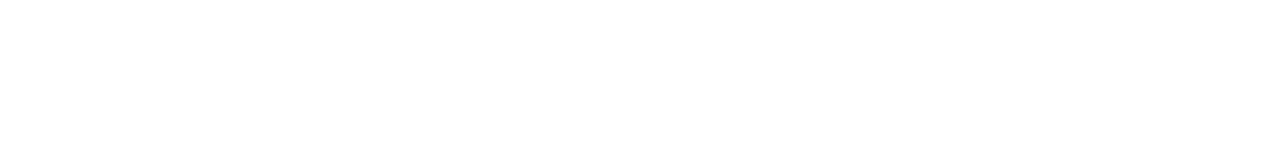
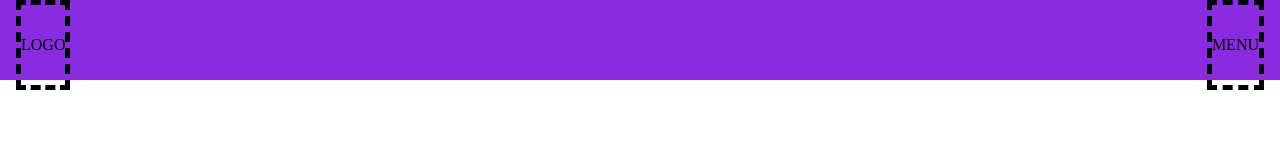
Before and after one commit to GianmarcoBramucci/htmlcss-responsive-layout, a plain HTML site: page index.html in a window 1280 px wide. Drawn offline with Linux system fonts and the light colour scheme.

Commit message:
add header

```diff
--- a/css/style.css
+++ b/css/style.css
@@ -0,0 +1,40 @@
+/*
+**********************************
+RESET
+**********************************
+*/
+*{
+    margin: 0;
+    padding: 0;
+    box-sizing: border-box;
+}
+/*
+**********************************
+GENERAL
+**********************************
+*/
+.conteiner{
+    margin-left: auto;
+    margin-right: auto;
+    max-width: 100%;
+    padding: 0 1rem ;
+}
+/* debug */
+.border{
+    border: 5px  dashed black;
+}
+/*
+**********************************
+SECTION
+**********************************
+*/
+/* header */
+header{
+    height: 80px;
+    line-height: 80px;
+    background-color: blueviolet;
+}
+header > .conteiner{
+    display: flex;
+    justify-content: space-between;
+}
--- a/index.html
+++ b/index.html
@@ -7,6 +7,14 @@
     <title>Document</title>
 </head>
 <body>
+    <header>
+        <div class="conteiner">
+            <div class="border">LOGO</div>
+            <nav class="border">MENU</nav>
+        </div>
+    </header>
+    <main>
 
+    </main>
 </body>
 </html>
```
